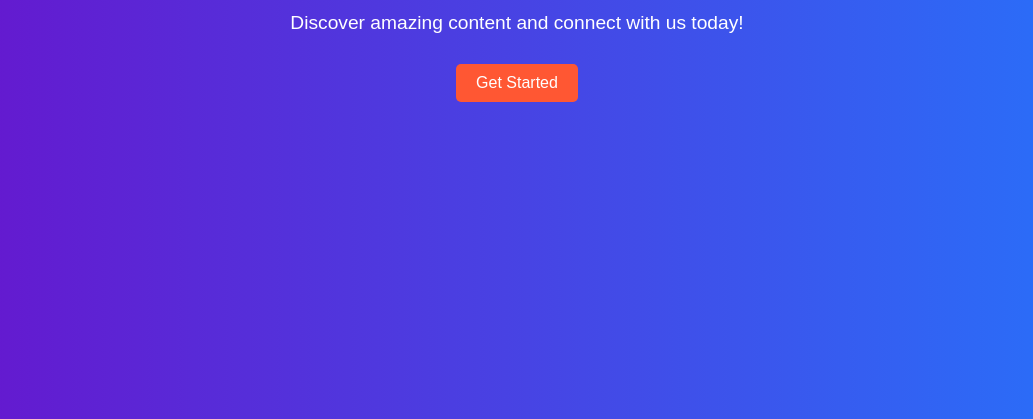
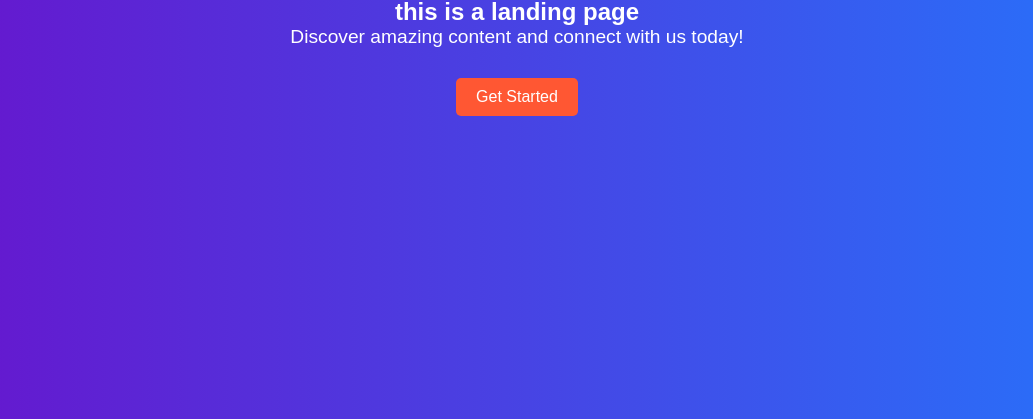
Before and after one commit to sahilgoswami5180/github_test, a plain HTML site: page index.html in a window 1280 px wide. Shown: the part 381-800 px from the top of the page, without its empty margins (123-1156 px from the left). Drawn offline with Linux system fonts and the light colour scheme.

Commit message:
add some text and create text file

```diff
--- a/index.html
+++ b/index.html
@@ -51,6 +51,7 @@
 <body>
     <div class="container">
         <h1>Welcome to Our Landing Page</h1>
+        <h2>this is a landing page</h2>
         <p>Discover amazing content and connect with us today!</p>
         <button class="btn">Get Started</button>
     </div>
```
